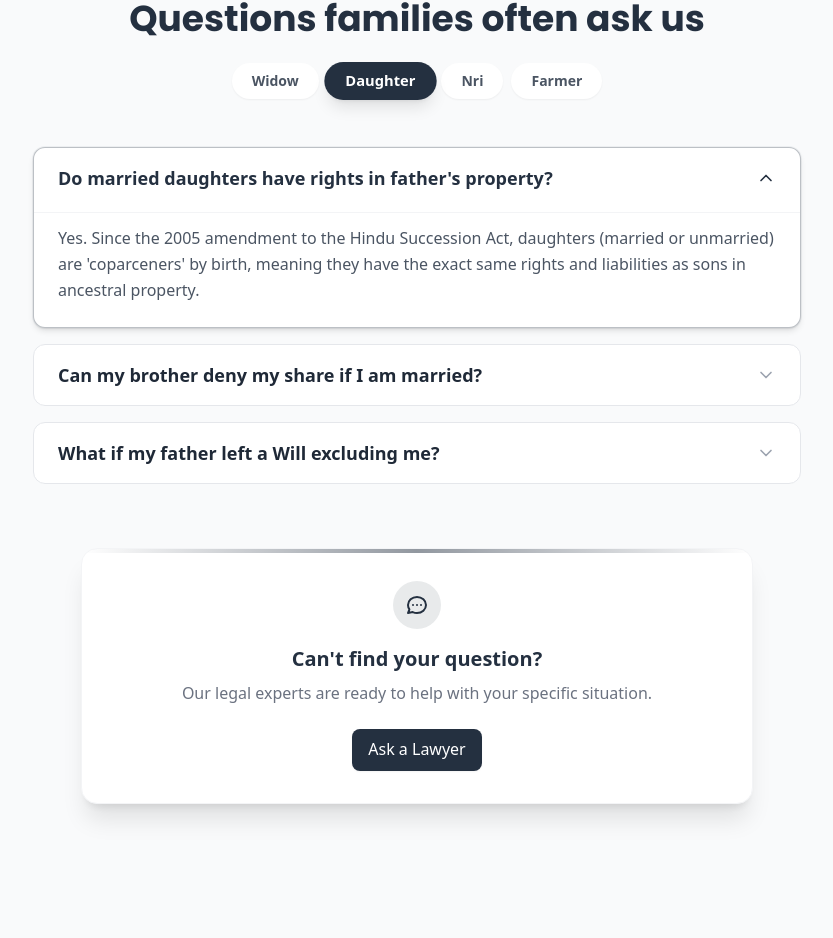
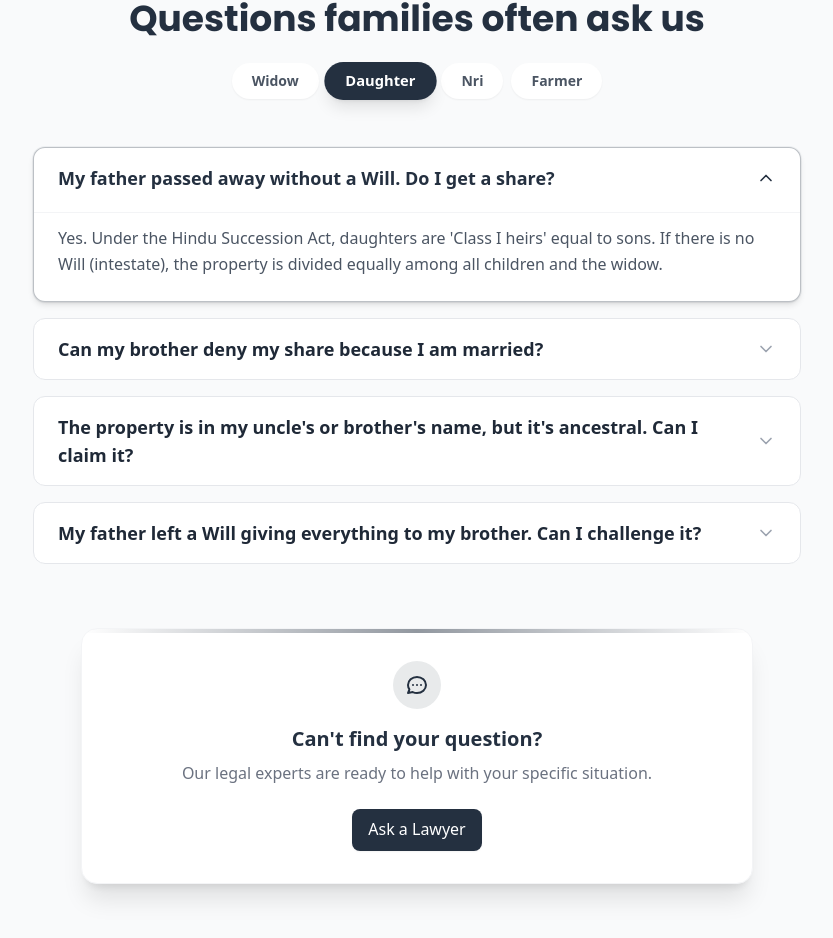
Before and after one commit to prateeksaxena1/nayasetu, a React (Vite) app: page / in a window 1280 px wide. Shown: the part 3628-4566 px from the top of the page, without its empty margins (223-1056 px from the left). Built offline with nearby package versions, Linux system fonts and the light colour scheme.

Commit message:
add FAQ data and a reusable accordion component for displaying frequently asked questions.

```diff
--- a/src/components/UI/FAQAccordion.tsx
+++ b/src/components/UI/FAQAccordion.tsx
@@ -37,6 +37,9 @@ const FAQAccordion: React.FC<FAQAccordionProps> = ({ faqs }) => {
 
             {faqs.map((faq) => {
                 const isOpen = openId === faq.id;
+                const buttonId = `faq-btn-${faq.id}`;
+                const contentId = `faq-content-${faq.id}`;
+
                 return (
                     <div
                         key={faq.id}
@@ -45,20 +48,28 @@ const FAQAccordion: React.FC<FAQAccordionProps> = ({ faqs }) => {
                             : 'bg-white border-gray-200 hover:border-nayaysetu/20'
                             }`}
                     >
+                        <h3>
                             <button
+                                id={buttonId}
                                 onClick={() => toggleFAQ(faq.id)}
-                            className="w-full text-left px-6 py-4 flex items-center justify-between focus:outline-none group"
+                                className="w-full text-left px-6 py-4 flex items-center justify-between focus:outline-none focus:ring-2 focus:ring-inset focus:ring-nayaysetu/50 group"
                                 aria-expanded={isOpen}
+                                aria-controls={contentId}
                             >
                                 <span className={`font-semibold text-lg pr-4 transition-colors duration-200 ${isOpen ? 'text-nayaysetu' : 'text-gray-800 group-hover:text-nayaysetu/80'}`}>
                                     {faq.question}
                                 </span>
                                 <ChevronDown
                                     className={`w-5 h-5 text-gray-400 transition-transform duration-300 ease-in-out flex-shrink-0 ${isOpen ? 'rotate-180 text-nayaysetu' : ''}`}
+                                    aria-hidden="true"
                                 />
                             </button>
+                        </h3>
 
                         <div
+                            id={contentId}
+                            role="region"
+                            aria-labelledby={buttonId}
                             className={`transition-all duration-500 ease-in-out overflow-hidden ${isOpen ? 'max-h-[1000px] opacity-100' : 'max-h-0 opacity-0'
                                 }`}
                         >
--- a/src/data/faqs.ts
+++ b/src/data/faqs.ts
@@ -7,77 +7,83 @@ export interface FAQ {
 }
 
 export const faqs: FAQ[] = [
-    // Daughter / Women
+    // Daughter (Women's Rights, Brother's Name, No Will)
     {
         id: 'd1',
-        question: "Do married daughters have rights in father's property?",
-        answer: "Yes. Since the 2005 amendment to the Hindu Succession Act, daughters (married or unmarried) are 'coparceners' by birth, meaning they have the exact same rights and liabilities as sons in ancestral property.",
+        question: "My father passed away without a Will. Do I get a share?",
+        answer: "Yes. Under the Hindu Succession Act, daughters are 'Class I heirs' equal to sons. If there is no Will (intestate), the property is divided equally among all children and the widow.",
         category: 'daughter'
     },
     {
         id: 'd2',
-        question: "Can my brother deny my share if I am married?",
-        answer: "No. Your marital status does not affect your right to inheritance. You can claim partition at any time, and your share is equal to that of your brothers.",
+        question: "Can my brother deny my share because I am married?",
+        answer: "No. Marriage does not change your rights. Since the 2005 amendment, daughters remain coparceners (joint owners) for life. Your brother cannot exclude you.",
         category: 'daughter'
     },
     {
         id: 'd3',
-        question: "What if my father left a Will excluding me?",
-        answer: "If the property is self-acquired by your father, he can Will it to anyone. However, for ancestral property, he cannot exclude you from your birthright share through a Will.",
+        question: "The property is in my uncle's or brother's name, but it's ancestral. Can I claim it?",
+        answer: "Yes, if it is ancestral (undivided) property, you have a birthright share regardless of whose name appears on the revenue records. You can file a suit for partition.",
+        category: 'daughter'
+    },
+    {
+        id: 'd4',
+        question: "My father left a Will giving everything to my brother. Can I challenge it?",
+        answer: "It depends. If the property was self-acquired by your father, the Will is valid. If it was ancestral family property, he cannot Will away your share. You can also challenge a Will if it was made under pressure.",
         category: 'daughter'
     },
 
-    // Widow / Wife
+    // Widow (Women's Rights, No Will, In-laws)
     {
         id: 'w1',
-        question: "What are a widow's rights in her husband's property?",
-        answer: "A widow is a 'Class I heir'. If your husband died without a Will (intestate), you are entitled to an equal share of his property along with his children and his mother.",
+        question: "My husband died without a Will. What are my rights?",
+        answer: "As a widow, you are a 'Class I heir'. You inherit an equal share of your husband's property along with his children and his mother. You cannot be excluded.",
         category: 'widow'
     },
     {
         id: 'w2',
-        question: "Can my in-laws evict me from the house?",
-        answer: "Generally, no. You have a right to residence in the shared household. If the property belonged to your husband, you are a legal heir and partial owner.",
+        question: "Can my in-laws evict me from our shared home?",
+        answer: "No. Under the Domestic Violence Act and senior citizen judgments, a widow has a 'right to residence' in the shared household, regardless of whether she owns it.",
         category: 'widow'
     },
     {
         id: 'w3',
-        question: "What happens to the property if there is no Will?",
-        answer: "Ideally, it is divided equally among Class I heirs (Widow, Children, Mother). If no Class I heirs exist, it goes to Class II heirs (Father, Siblings, etc.).",
+        question: "Does my husband's share in his family property come to me?",
+        answer: "Yes. If your husband had a share in ancestral property, that share devolves upon you and his children after his death, not back to his brothers/parents.",
         category: 'widow'
     },
 
-    // NRI
+    // NRI (POA, Remote Management)
     {
         id: 'n1',
-        question: "Can NRIs inherit agricultural land in India?",
-        answer: "Yes, NRIs can inherit agricultural land and farmhouse property. However, there are restrictions on purchasing agricultural land unless you are an agriculturist.",
+        question: "I live abroad. Can I claim my share in family property without travelling?",
+        answer: "Yes. You can manage the entire partition suit through a 'Special Power of Attorney' (POA) given to a trusted relative or lawyer in India. You only need to be present for evidence if strictly required.",
         category: 'nri'
     },
     {
         id: 'n2',
-        question: "How can I manage property disputes remotely?",
-        answer: "You can execute a Special Power of Attorney (POA) to someone you trust to handle court appearances. However, for property transfer, the POA must be registered.",
+        question: "My siblings are selling the property while I am away. How do I stop them?",
+        answer: "You can file a suit for 'Permanent Injunction' to seek a stay order from the court, preventing any sale or transfer until your share is partitioned.",
         category: 'nri'
     },
     {
         id: 'n3',
-        question: "Is a foreign Will valid in India?",
-        answer: "Yes, but it often needs to go through a 'probate' or 'letters of administration' process in Indian courts to be legally recognized for property transfer.",
+        question: "Is a Will made in the USA/UK valid in India?",
+        answer: "Yes, but it may need to be 'probated' (certified) by an Indian court to be legally effective for transferring immovable property titles here.",
         category: 'nri'
     },
 
-    // Farmer
+    // Farmer (Land, Revenue Records)
     {
         id: 'f1',
-        question: "How do I divide agricultural land among brothers?",
-        answer: "You need to file a suit for partition. Once the court decrees shares, you must apply to the local Tehsildar for 'mutation' of revenue records to reflect separate ownership.",
+        question: "The land is still in my grandfather's name. How do I divide it?",
+        answer: "You must first apply for a 'Warisan' (legal heir) certificate. Then, all legal heirs become joint owners. Any heir can then file for partition to separate their specific share.",
         category: 'farmer'
     },
     {
         id: 'f2',
-        question: "What if the land is still in my grandfather's name?",
-        answer: "You must first get the death certificates of your grandfather and father (if deceased) and apply for a Warisan (legal heir) certificate or mutation to update the land records.",
+        question: "Can I sell my share of agricultural land without my brothers' consent?",
+        answer: "Legally yes, you can sell your undivided share. However, the buyer cannot take specific possession until the land is formally partitioned by metes and bounds.",
         category: 'farmer'
     }
 ];
```
Lines whose indentation alone changed are shown as unchanged.
